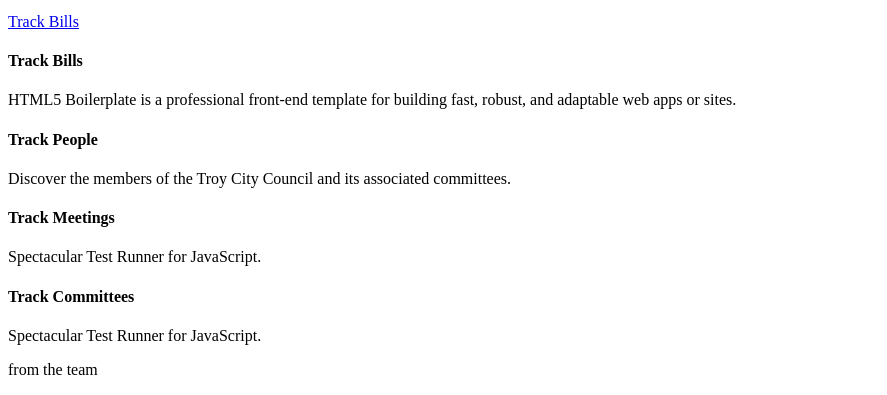
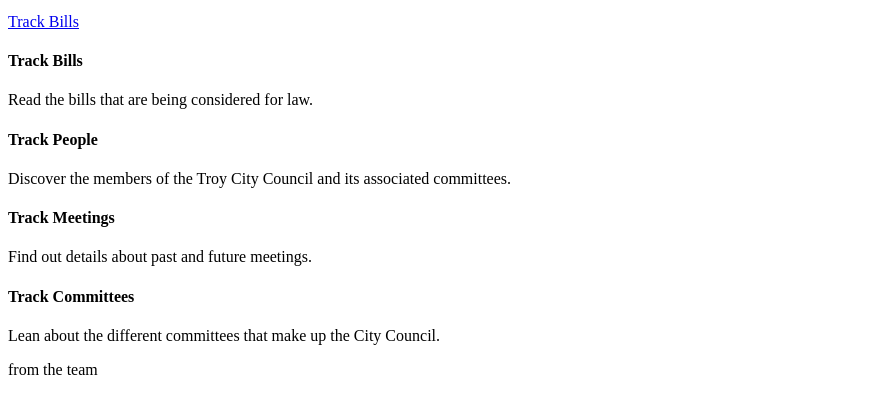
Before and after one commit to troy-open-data/bill_tracker, a website: page app/index.html in a window 1280 px wide. Shown: the part 452-847 px from the top of the page, without its empty margins (0-887 px from the left). Drawn offline with nearby package versions, Linux system fonts and the light colour scheme; some packages are replaced by stand-ins of ours; files that its build step writes are made by us from their sources; some icons are missing.

Commit message:
update main page text

```diff
--- a/app/views/main.html
+++ b/app/views/main.html
@@ -9,7 +9,7 @@
 <div class="row marketing">
   <h4>Track Bills</h4>
   <p>
-    HTML5 Boilerplate is a professional front-end template for building fast, robust, and adaptable web apps or sites.
+    Read the bills that are being considered for law.
   </p>
 
   <h4>Track People</h4>
@@ -19,11 +19,11 @@
 
   <h4>Track Meetings</h4>
   <p>
-    Spectacular Test Runner for JavaScript.
+    Find out details about past and future meetings.
   </p>
 
   <h4>Track Committees</h4>
   <p>
-    Spectacular Test Runner for JavaScript.
+    Lean about the different committees that make up the City Council.
   </p>
 </div>
```
